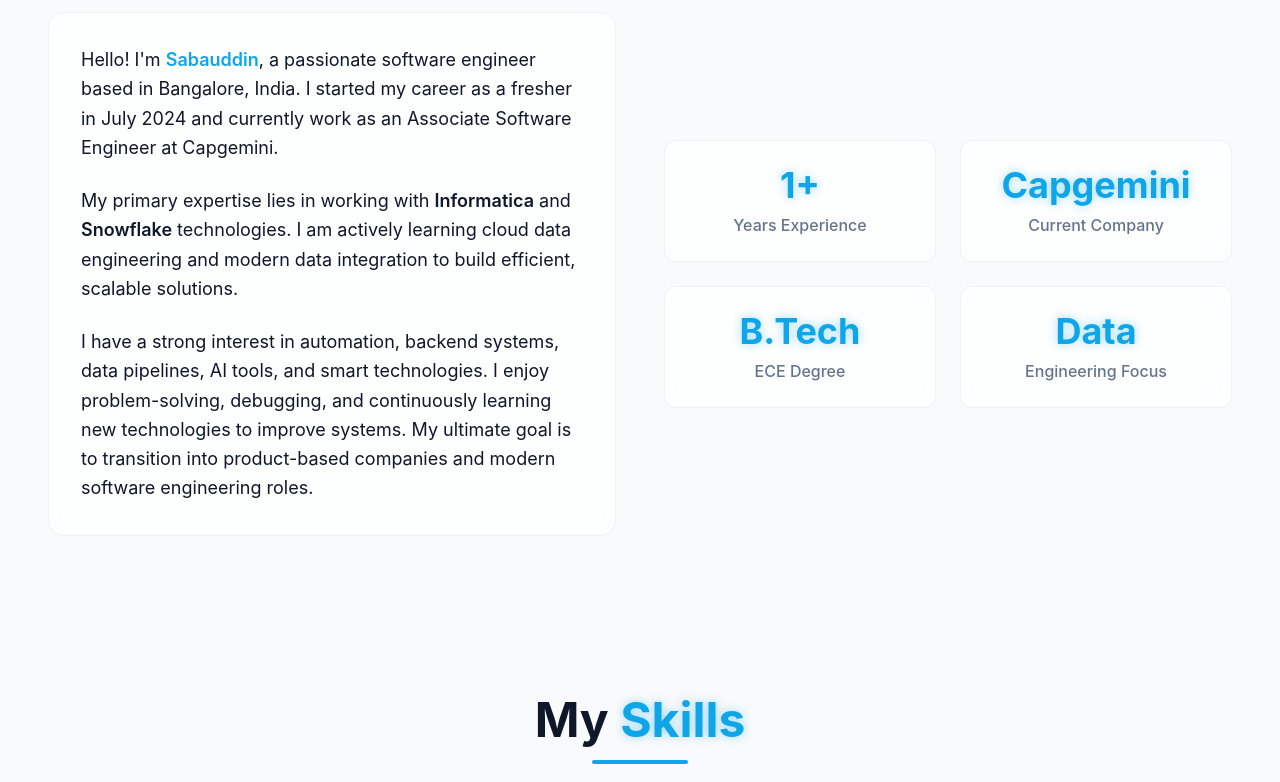
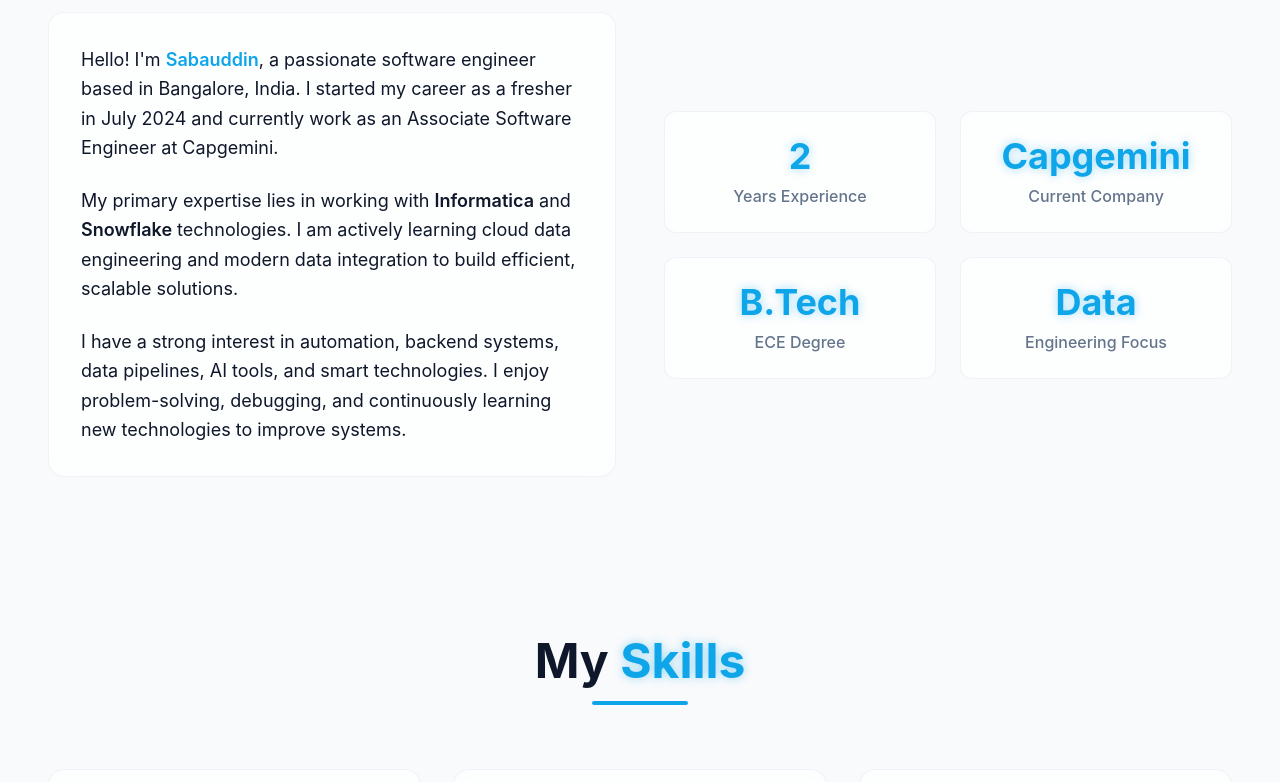
Before and after one commit to Sa-cyber117/Portfolio2026, a React (Vite) app: page / in a window 1280 px wide. Shown: the part 1000-1782 px from the top of the page. Built offline with nearby package versions, Linux system fonts and the light colour scheme.

Commit message:
updated the resume

```diff
--- a/src/components/About.jsx
+++ b/src/components/About.jsx
@@ -36,7 +36,7 @@
               </p>
               <p className="text-lg text-[var(--text-color)] leading-relaxed">
                 I have a strong interest in automation, backend systems, data pipelines, AI tools, and smart technologies.
-                I enjoy problem-solving, debugging, and continuously learning new technologies to improve systems. My ultimate goal is to transition into product-based companies and modern software engineering roles.
+                I enjoy problem-solving, debugging, and continuously learning new technologies to improve systems.
               </p>
             </div>
           </motion.div>
@@ -49,7 +49,7 @@
             className="flex-1 grid grid-cols-2 gap-6"
           >
             <div className="glass p-6 rounded-xl text-center hover:-translate-y-2 transition-transform duration-300">
-              <h3 className="text-4xl font-bold text-neon mb-2">1+</h3>
+              <h3 className="text-4xl font-bold text-neon mb-2">2</h3>
               <p className="text-[var(--text-muted)] font-medium">Years Experience</p>
             </div>
             <div className="glass p-6 rounded-xl text-center hover:-translate-y-2 transition-transform duration-300">
--- a/src/components/OtherSections.jsx
+++ b/src/components/OtherSections.jsx
@@ -2,11 +2,12 @@
 import { Award, GraduationCap, Trophy, Layers } from 'lucide-react';
 
 const certifications = [
-  "Informatica Training",
-  "Snowflake Fundamentals",
-  "SQL Basics",
-  "Agile Fundamentals",
-  "Linux/Unix Basics"
+  "Informatica",
+  "Snowflake",
+  "SQL",
+  "PowerBi",
+  "Agile",
+  "Linux/Unix"
 ];
 
 const achievements = [
```
